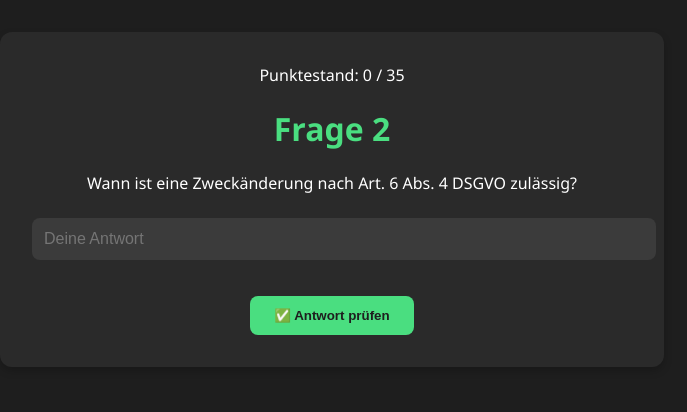
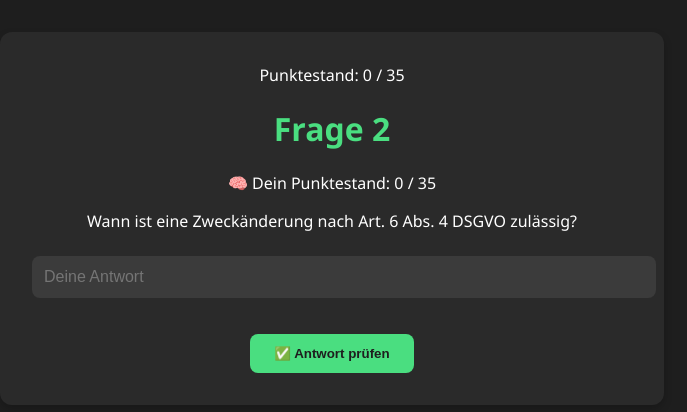
Before and after one commit to sleischel/Datenschutz, a Flask app: page /questions/1 in a window 1280 px wide. Shown: the top 412 px of the page, without its empty margins (308-995 px from the left). Run offline with Flask 3, Linux system fonts and the light colour scheme.

Commit message:
Update questions.html

```diff
--- a/templates/questions.html
+++ b/templates/questions.html
@@ -16,6 +16,9 @@
   </div>
 </div>
     <h1>Frage {{ qid + 1 }}</h1>
+    <div class="score-badge">
+  🧠 Dein Punktestand: <span>{{ score }}</span> / {{ total }}
+  </div>
     <p class="question-text">{{ question }}</p>
 
     <form method="post">
```
